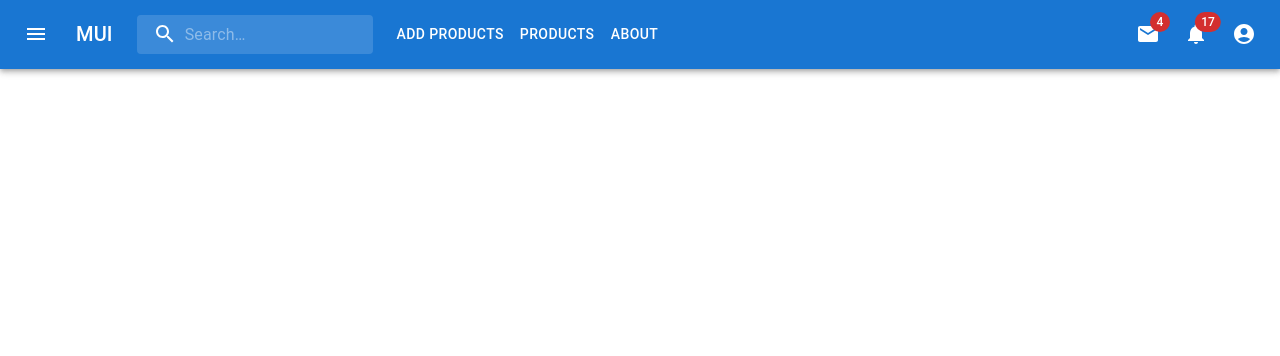
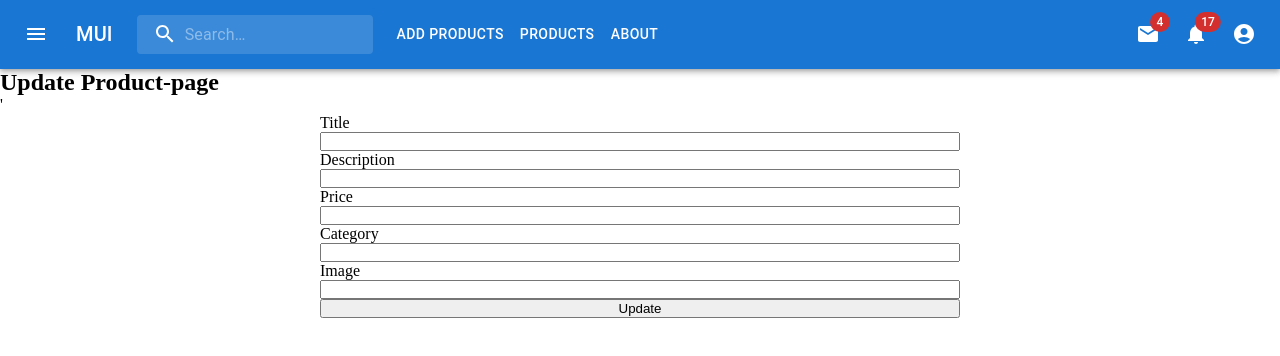
Before and after one commit to 964Code/e-com-novus, a React (Vite) app in the folder frontend/: page /products/update_product/1 in a window 1280 px wide. Shown: the top 356 px of the page. Built offline with nearby package versions, Linux system fonts and the light colour scheme; no server answers.

Commit message:
all CRUD-functionality verified that it works in frontend

```diff
--- a/frontend/src/App.jsx
+++ b/frontend/src/App.jsx
@@ -4,6 +4,7 @@ import Landing from './pages/Landing/Landing';
 import About from './pages/About/About';
 import Products from './pages/Products/Products';
 import AddProducts from './pages/AddProducts/AddProducts';
+import UpdateProduct from './pages/UpdateProduct/UpdateProduct';
 import Navbar from './components/Navbar/Navbar.jsx';
 import { useDispatch } from 'react-redux';
 import { useEffect } from 'react';
@@ -27,6 +28,11 @@ function App() {
           <Route path='/addproducts' element={<AddProducts />} />
           <Route path='/about' element={<About />} />
           <Route path='/products' element={<Products />} />
+          <Route
+            path='/products/update_product/:id'
+            element={<UpdateProduct />}
+          />
+          <Route path='*' element={<h1>404 Not Found</h1>} />
         </Routes>
       </Router>
     </>
--- a/frontend/src/components/ProductForm/ProductForm.jsx
+++ b/frontend/src/components/ProductForm/ProductForm.jsx
@@ -1,19 +1,54 @@
 import * as styled from './styled';
 import { useState } from 'react';
 import { useSelector, useDispatch } from 'react-redux';
-import { createProduct } from '../../features/products/productSlice';
+import {
+  createProduct,
+  updateProduct,
+} from '../../features/products/productSlice';
+import { useParams } from 'react-router-dom';
+import { selectProductById } from '../../features/products/productSlice';
 
 function ProductForm() {
-  const [title, setTitle] = useState('');
-  const [description, setDescription] = useState('');
-  const [price, setPrice] = useState('');
-  const [category, setCategory] = useState('');
-  const [image, setImage] = useState('');
+  const dispatch = useDispatch();
+  const { id } = useParams();
 
-  const dispatch = useDispatch();
+  // Get product by id if id is present
+  const selectedProduct = id
+    ? useSelector((state) => selectProductById(state, id))
+    : null;
+
+  const [title, setTitle] = useState(selectedProduct?.title || '');
+  const [description, setDescription] = useState(
+    selectedProduct?.description || ''
+  );
+  const [price, setPrice] = useState(selectedProduct?.price || '');
+  const [category, setCategory] = useState(selectedProduct?.category || '');
+  const [image, setImage] = useState(selectedProduct?.image || '');
+
+  console.log(selectedProduct);
 
   const onSubmit = (e) => {
     e.preventDefault();
+
+    if (id) {
+      dispatch(
+        updateProduct({
+          _id: selectedProduct._id,
+          title,
+          description,
+          price,
+          category,
+          image,
+        })
+      );
+      // reset form
+      setTitle('');
+      setDescription('');
+      setPrice('');
+      setCategory('');
+      setImage('');
+      return;
+    }
 
     dispatch(createProduct({ title, description, price, category, image }));
     // reset form
@@ -26,10 +61,7 @@ function ProductForm() {
 
   return (
     <section>
-      <form
-        onSubmit={onSubmit}
-        /* style={{ display: 'flex', flexDirection: 'column' }} */
-      >
+      <form onSubmit={onSubmit}>
         '
         <div
           className='form-group'
@@ -45,6 +77,7 @@ function ProductForm() {
             type='text'
             name='title'
             id='title'
+            value={title}
             onChange={(e) => setTitle(e.target.value)}
           />
 
@@ -53,6 +86,7 @@ function ProductForm() {
             type='text'
             name='description'
             id='description'
+            value={description}
             onChange={(e) => setDescription(e.target.value)}
           />
 
@@ -61,6 +95,7 @@ function ProductForm() {
             type='text'
             name='price'
             id='price'
+            value={price}
             onChange={(e) => setPrice(e.target.value)}
           />
 
@@ -69,6 +104,7 @@ function ProductForm() {
             type='text'
             name='category'
             id='category'
+            value={category}
             onChange={(e) => setCategory(e.target.value)}
           />
 
@@ -77,6 +113,7 @@ function ProductForm() {
             type='text'
             name='image'
             id='image'
+            value={image}
             onChange={(e) => setImage(e.target.value)}
           />
         </div>
@@ -95,7 +132,7 @@ function ProductForm() {
               onSubmit;
             }}
           >
-            Add product
+            {id ? 'Update' : 'Create'}
           </button>
         </div>
       </form>
--- a/frontend/src/features/products/productSlice.js
+++ b/frontend/src/features/products/productSlice.js
@@ -102,9 +102,7 @@ export const productSlice = createSlice({
                 state.error = action.error.message;
                 console.log(action.payload.data.message)
                 alert(`Product creation failed: ${action.payload.data.message}`)
-
-            }
-            )
+            })
             .addCase(updateProduct.pending, (state, action) => {
                 state.isLoading = true;
             })
@@ -121,8 +119,7 @@ export const productSlice = createSlice({
             })
             .addCase(deleteProduct.pending, (state, action) => {
                 state.isLoading = true;
-            }
-            )
+            })
             .addCase(deleteProduct.fulfilled, (state, action) => {
                 state.isLoading = false;
                 state.products = state.products.filter((product) => product._id !== action.payload._id);
@@ -143,3 +140,7 @@ export const { } = productSlice.actions;
 export default productSlice.reducer;
 
 export const selectProducts = (state) => state.products.products;
+
+export const selectProductById = (state, id) => {
+    return state.products.products.find(product => product._id === id);
+};
--- a/frontend/src/pages/Products/Products.jsx
+++ b/frontend/src/pages/Products/Products.jsx
@@ -5,6 +5,7 @@ import {
   selectProducts,
   deleteProduct,
 } from '../../features/products/productSlice';
+import { Link } from 'react-router-dom';
 
 function Products() {
   const products = useSelector(selectProducts);
@@ -30,13 +31,9 @@ function Products() {
           >
             Delete
           </button>
-          <button
-            onClick={() => {
-              console.log('edit');
-            }}
-          >
-            edit
-          </button>
+          <Link to={`/products/update_product/${product._id}`}>
+            <button onClick={() => {}}>edit</button>
+          </Link>
         </div>
       ))}
     </div>
--- a/frontend/src/pages/UpdateProduct/UpdateProduct.jsx
+++ b/frontend/src/pages/UpdateProduct/UpdateProduct.jsx
@@ -1,7 +1,15 @@
 import React from 'react';
+import { useParams } from 'react-router-dom';
+import { useSelector } from 'react-redux';
+import ProductForm from '../../components/ProductForm/ProductForm';
 
 function UpdateProduct() {
-  return <div>UpdateProduct</div>;
+  return (
+    <div>
+      <h2>Update Product-page</h2>
+      <ProductForm />
+    </div>
+  );
 }
 
 export default UpdateProduct;
```
Also changed, not shown: frontend/src/pages/Product/Product.jsx (added, +8 -0 lines).
